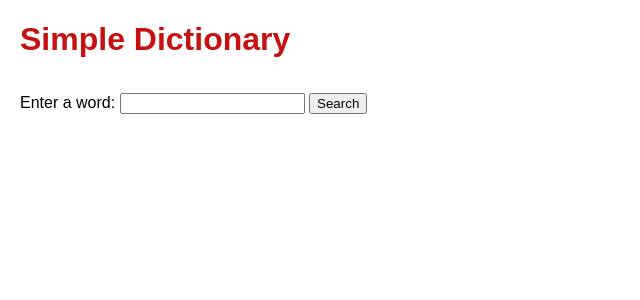
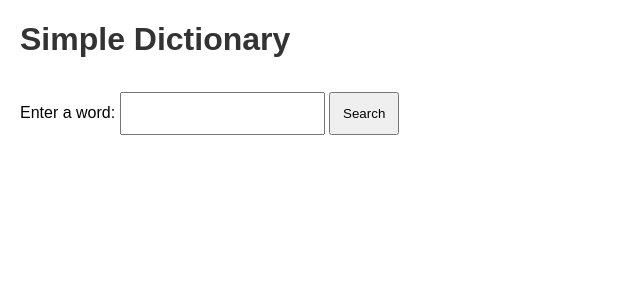
Before and after one commit to mohkittaneh/dictionary_app, a PHP site: page / in a window 1280 px wide. Shown: the top 300 px of the page, without its empty margins (0-640 px from the left). Run offline with PHP 8.4, Linux system fonts and the light colour scheme.

Commit message:
Your changes

```diff
--- a/style.css
+++ b/style.css
@@ -3,17 +3,12 @@ body {
     margin: 20px;
 }
 h1 {
-    color: #c61111;
+    color: #333;
 }
 form {
-    margin-bottom: 23px;
+    margin-bottom: 20px;
 }
 input, button {
-<<<<<<< HEAD
     padding: 12px;
     margin: 12px 0;
-=======
-    padding: 10px;
-    margin: 13px 0;
->>>>>>> 54e69cc (Your changes)
 }
```
